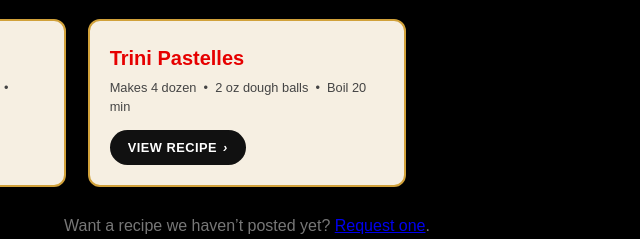
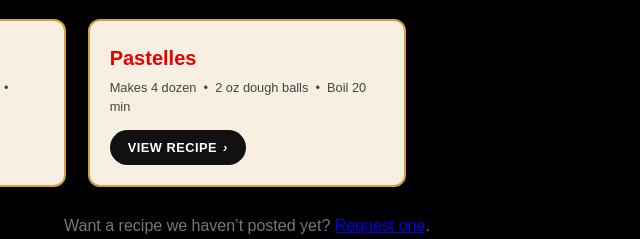
Before and after one commit to vaikivaiInc/ritchies, a plain HTML site: page recipes.html in a window 1280 px wide. Shown: the part 870-1109 px from the top of the page, 393-1033 px from the left. Drawn offline with Linux system fonts and the light colour scheme.

Commit message:
Update recipes.html

```diff
--- a/recipes.html
+++ b/recipes.html
@@ -155,7 +155,7 @@
         <span class="brand-link">VIEW RECIPE <i>&rsaquo;</i></span>
       </a>
       <a class="recipe-tile" href="recipes/pastelles.html">
-        <h2>Trini Pastelles</h2>
+        <h2>Pastelles</h2>
         <p>Makes 4 dozen &nbsp;&bull;&nbsp; 2 oz dough balls &nbsp;&bull;&nbsp; Boil 20 min</p>
         <span class="brand-link">VIEW RECIPE <i>&rsaquo;</i></span>
       </a>
```
